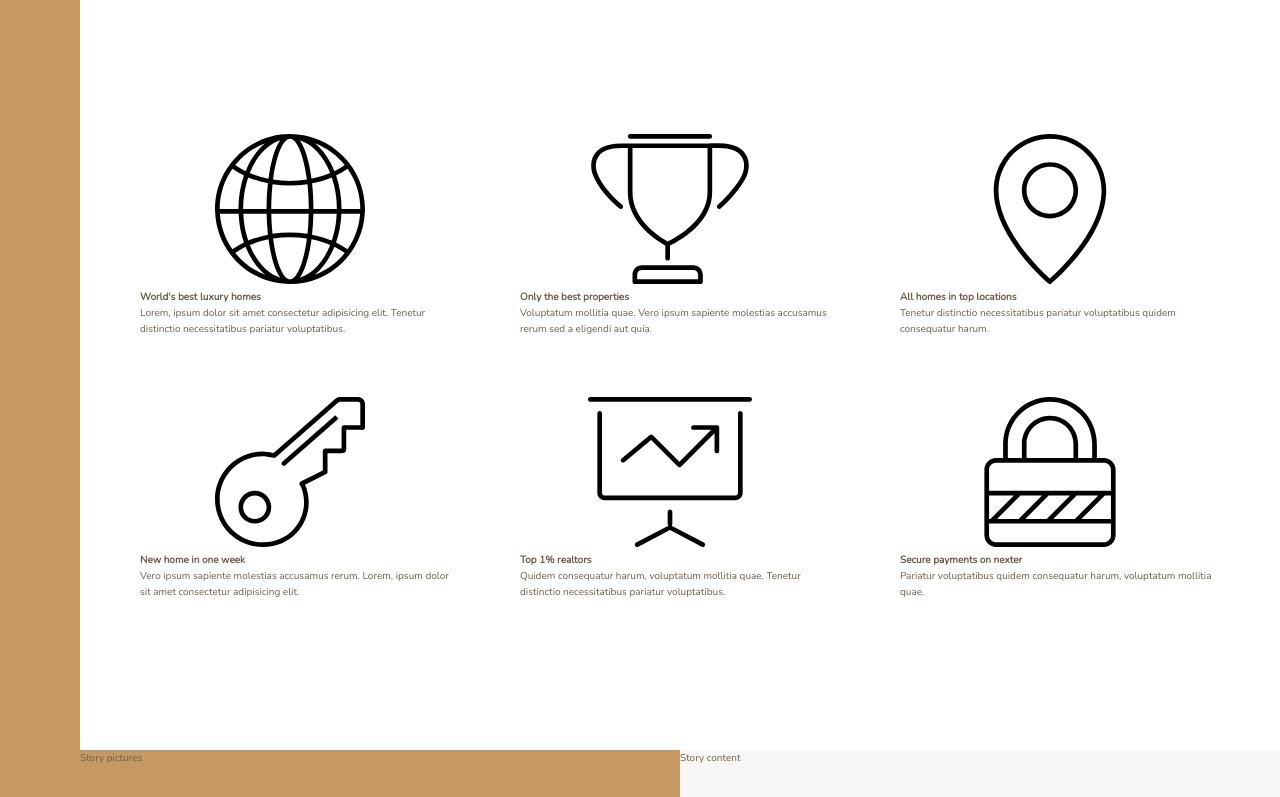
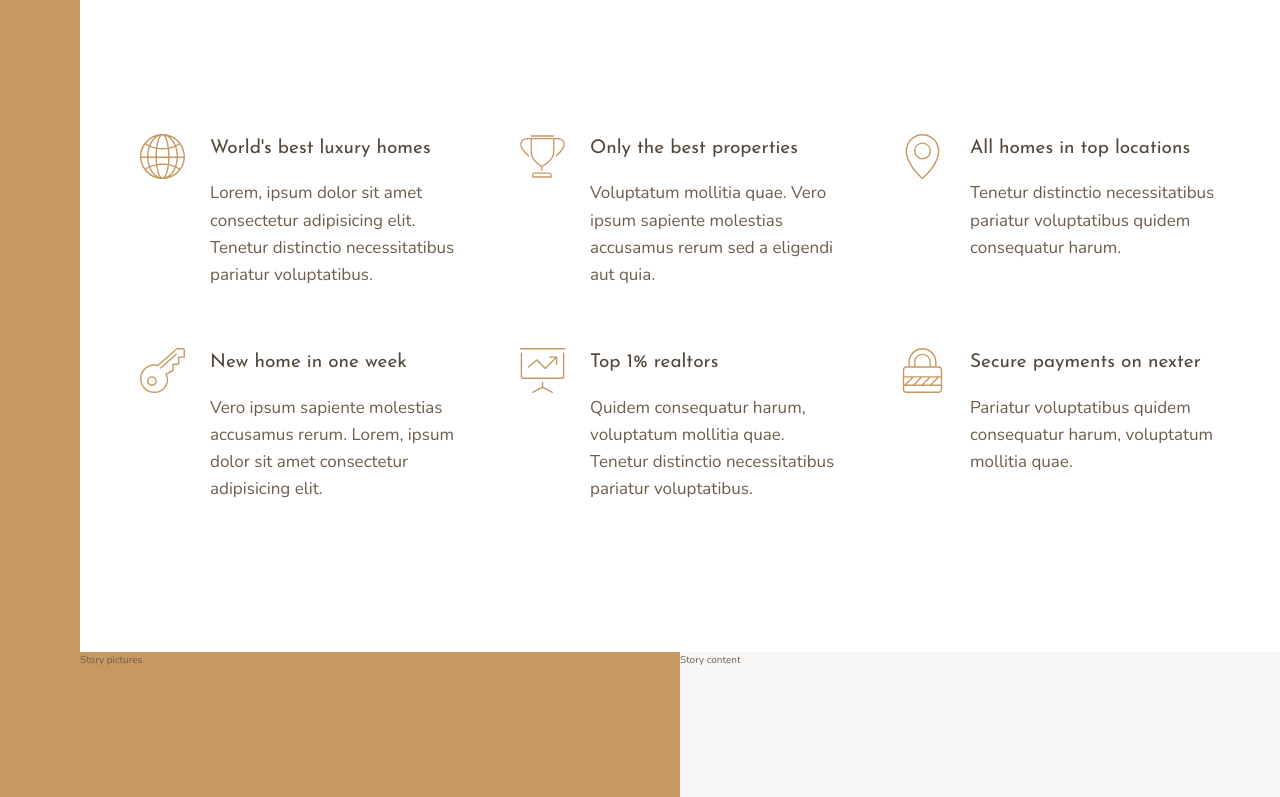
Before and after one commit to flast1k/nexter, a website: page index.html in a window 1280 px wide. Shown: the part 656-1453 px from the top of the page. Drawn offline with nearby package versions, Linux system fonts and the light colour scheme; files that its build step writes are made by us from their sources.

Commit message:
features part 2

```diff
--- a/index.html
+++ b/index.html
@@ -29,7 +29,7 @@
             <svg class="feature__icon">
                 <use xlink:href="img/sprite.svg#icon-global"></use>
             </svg>
-            <h4 class="heading-4">World's best luxury homes</h4>
+            <h4 class="heading-4 heading-4--dark">World's best luxury homes</h4>
             <p class="feature__text">Lorem, ipsum dolor sit amet consectetur adipisicing elit.
                 Tenetur distinctio necessitatibus pariatur voluptatibus.</p>
         </div>
@@ -37,7 +37,7 @@
             <svg class="feature__icon">
                 <use xlink:href="img/sprite.svg#icon-trophy"></use>
             </svg>
-            <h4 class="heading-4">Only the best properties</h4>
+            <h4 class="heading-4 heading-4--dark">Only the best properties</h4>
             <p class="feature__text">Voluptatum mollitia quae. Vero ipsum sapiente molestias
                 accusamus rerum sed a eligendi aut quia.</p>
         </div>
@@ -45,7 +45,7 @@
             <svg class="feature__icon">
                 <use xlink:href="img/sprite.svg#icon-map-pin"></use>
             </svg>
-            <h4 class="heading-4">All homes in top locations</h4>
+            <h4 class="heading-4 heading-4--dark">All homes in top locations</h4>
             <p class="feature__text">Tenetur distinctio necessitatibus pariatur voluptatibus quidem
                 consequatur harum.</p>
         </div>
@@ -53,7 +53,7 @@
             <svg class="feature__icon">
                 <use xlink:href="img/sprite.svg#icon-key"></use>
             </svg>
-            <h4 class="heading-4">New home in one week</h4>
+            <h4 class="heading-4 heading-4--dark">New home in one week</h4>
             <p class="feature__text">Vero ipsum sapiente molestias accusamus rerum. Lorem, ipsum
                 dolor sit amet
                 consectetur adipisicing elit.</p>
@@ -62,7 +62,7 @@
             <svg class="feature__icon">
                 <use xlink:href="img/sprite.svg#icon-presentation"></use>
             </svg>
-            <h4 class="heading-4">Top 1% realtors</h4>
+            <h4 class="heading-4 heading-4--dark">Top 1% realtors</h4>
             <p class="feature__text"> Quidem consequatur harum, voluptatum mollitia quae. Tenetur
                 distinctio necessitatibus pariatur voluptatibus.</p>
         </div>
@@ -70,7 +70,7 @@
             <svg class="feature__icon">
                 <use xlink:href="img/sprite.svg#icon-lock"></use>
             </svg>
-            <h4 class="heading-4">Secure payments on nexter</h4>
+            <h4 class="heading-4 heading-4--dark">Secure payments on nexter</h4>
             <p class="feature__text">Pariatur voluptatibus quidem consequatur harum, voluptatum
                 mollitia quae.</p>
         </div>
--- a/sass/_features.scss
+++ b/sass/_features.scss
@@ -4,6 +4,26 @@
   margin: 15rem 0;
 
   display: grid;
-  grid-template-columns: repeat(3, 1fr);
+  //grid-template-columns: repeat(3, 1fr);
+  grid-template-columns: repeat(auto-fit, minmax(25rem, 1fr));
   grid-gap: 6rem;
+  align-items: start;
 }
+
+.feature {
+  display: grid;
+  grid-template-columns: min-content 1fr;
+  grid-row-gap: 1.5rem;
+  grid-column-gap: 2.5rem;
+
+  &__icon {
+    fill: $color-primary;
+    width: 4.5rem;
+    height: 4.5rem;
+    grid-row: 1 / span 2;
+  }
+
+  &__text {
+    font-size: 1.7rem;
+  }
+}
--- a/sass/_typography.scss
+++ b/sass/_typography.scss
@@ -0,0 +1,28 @@
+%heading {
+  font-family: $font-display;
+  font-weight: 400;
+}
+
+.heading-1 {
+  @extend %heading;
+}
+
+.heading-2 {
+  @extend %heading;
+}
+
+.heading-3 {
+  @extend %heading;
+}
+
+.heading-4 {
+  @extend %heading;
+  font-size: 1.9rem;
+
+  &--light {
+    color: $color-grey-light-1;
+  }
+  &--dark {
+    color: $color-grey-dark-1;
+  }
+}
```
